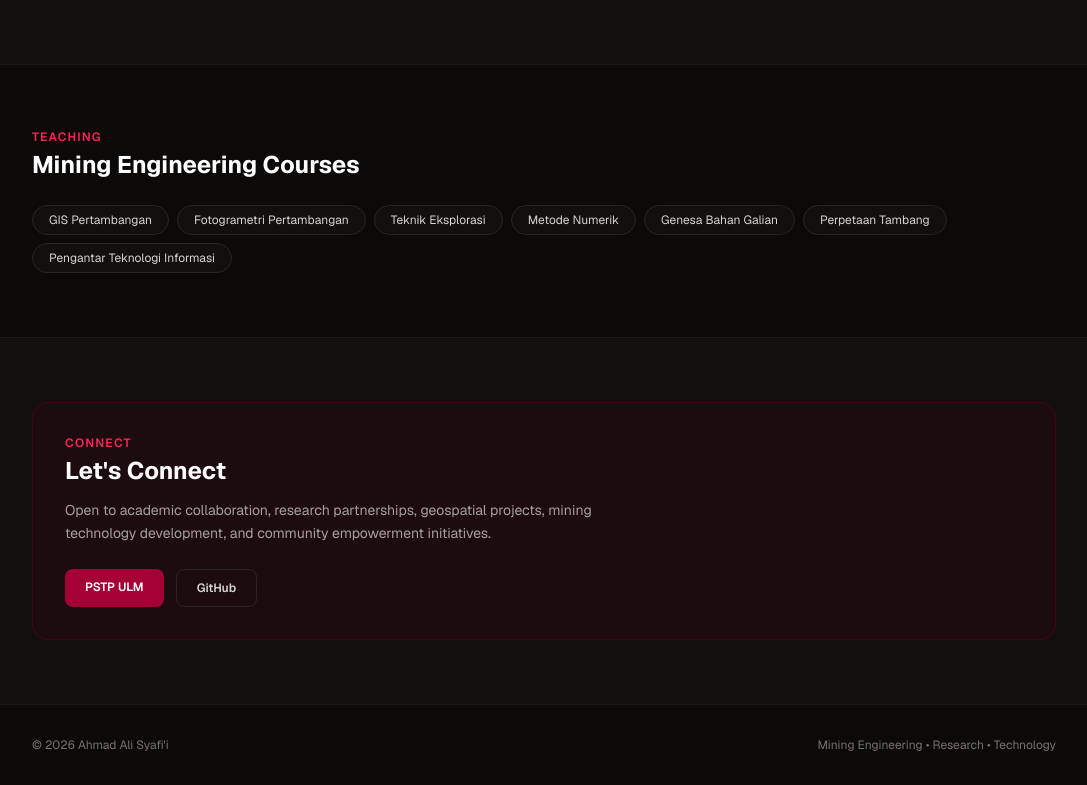
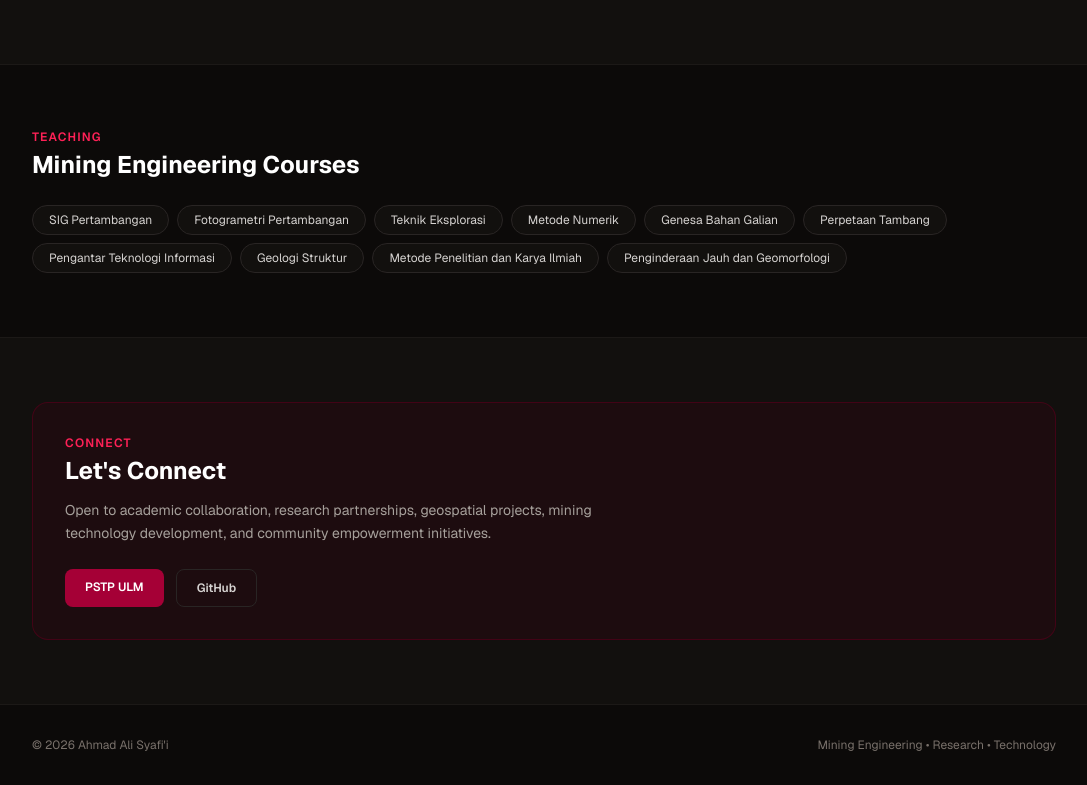
Before and after one commit to syafiiali/profil-saya, a Next.js app: page / in a window 1280 px wide. Shown: the part 2039-2824 px from the top of the page, without its empty margins (96-1183 px from the left). Built offline with nearby package versions, Linux system fonts and the light colour scheme.

Commit message:
add matakuliah

```diff
--- a/app/page.tsx
+++ b/app/page.tsx
@@ -381,13 +381,16 @@ export default function Home() {
 
           <div className="mt-6 flex flex-wrap gap-2">
             {[
-              "GIS Pertambangan",
+              "SIG Pertambangan",
               "Fotogrametri Pertambangan",
               "Teknik Eksplorasi",
               "Metode Numerik",
               "Genesa Bahan Galian",
               "Perpetaan Tambang",
               "Pengantar Teknologi Informasi",
+              "Geologi Struktur",
+              "Metode Penelitian dan Karya Ilmiah",
+              "Penginderaan Jauh dan Geomorfologi",
             ].map((course) => (
               <span
                 key={course}
```
